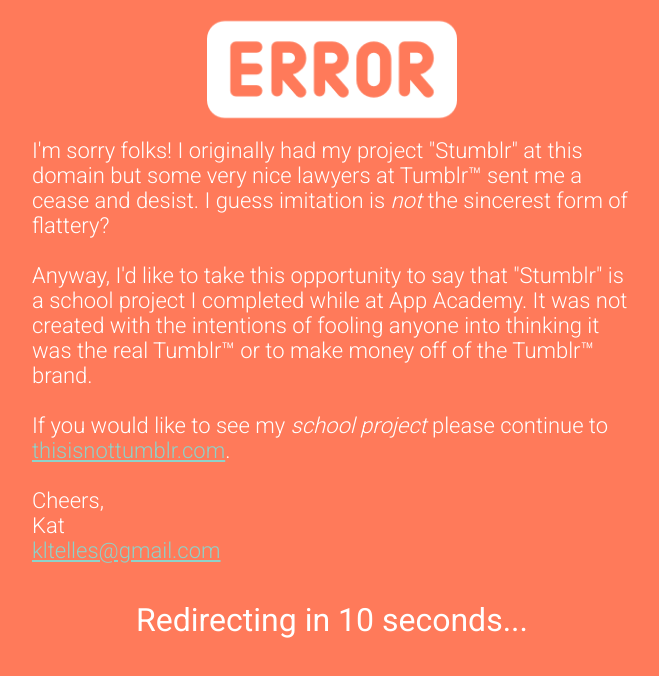
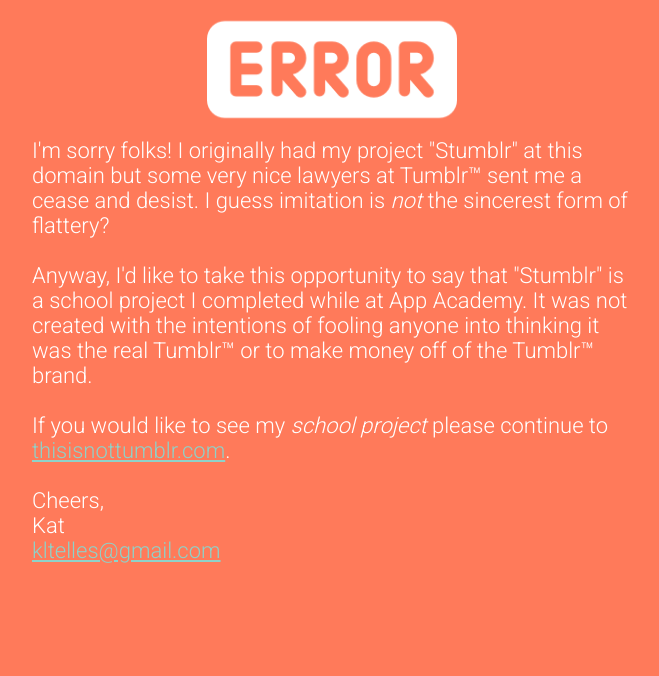
Before and after one commit to kattelles/sorrytumblr, a plain HTML site: page index.html in a window 1280 px wide. Shown: the whole page, without its empty margins (308-967 px from the left). Drawn offline with Linux system fonts and the light colour scheme.

Commit message:
remove redirect

```diff
--- a/index.html
+++ b/index.html
@@ -2,7 +2,7 @@
 <html>
   <head>
     <meta charset="utf-8">
-    <meta http-equiv="refresh" content="15;url=http://www.thisisnottumblr.com/" />
+    <!-- <meta http-equiv="refresh" content="15;url=http://www.thisisnottumblr.com/" /> -->
       <link rel="icon" href="./nervous.png"  type="image/png" >
     <link href='https://fonts.googleapis.com/css?family=Roboto:400,300,100,500' rel='stylesheet' type='text/css'>
     <title>Sorry, Tumblr.</title>
@@ -30,6 +30,6 @@
     <a href="mailto:kltelles@gmail.com">kltelles@gmail.com</a>
 
   </div><br><br>
-        <h1>Redirecting in <span id="time">15</span> seconds...</h1>
+        <!-- <h1>Redirecting in <span id="time">15</span> seconds...</h1> -->
   </body>
 </html>
```
